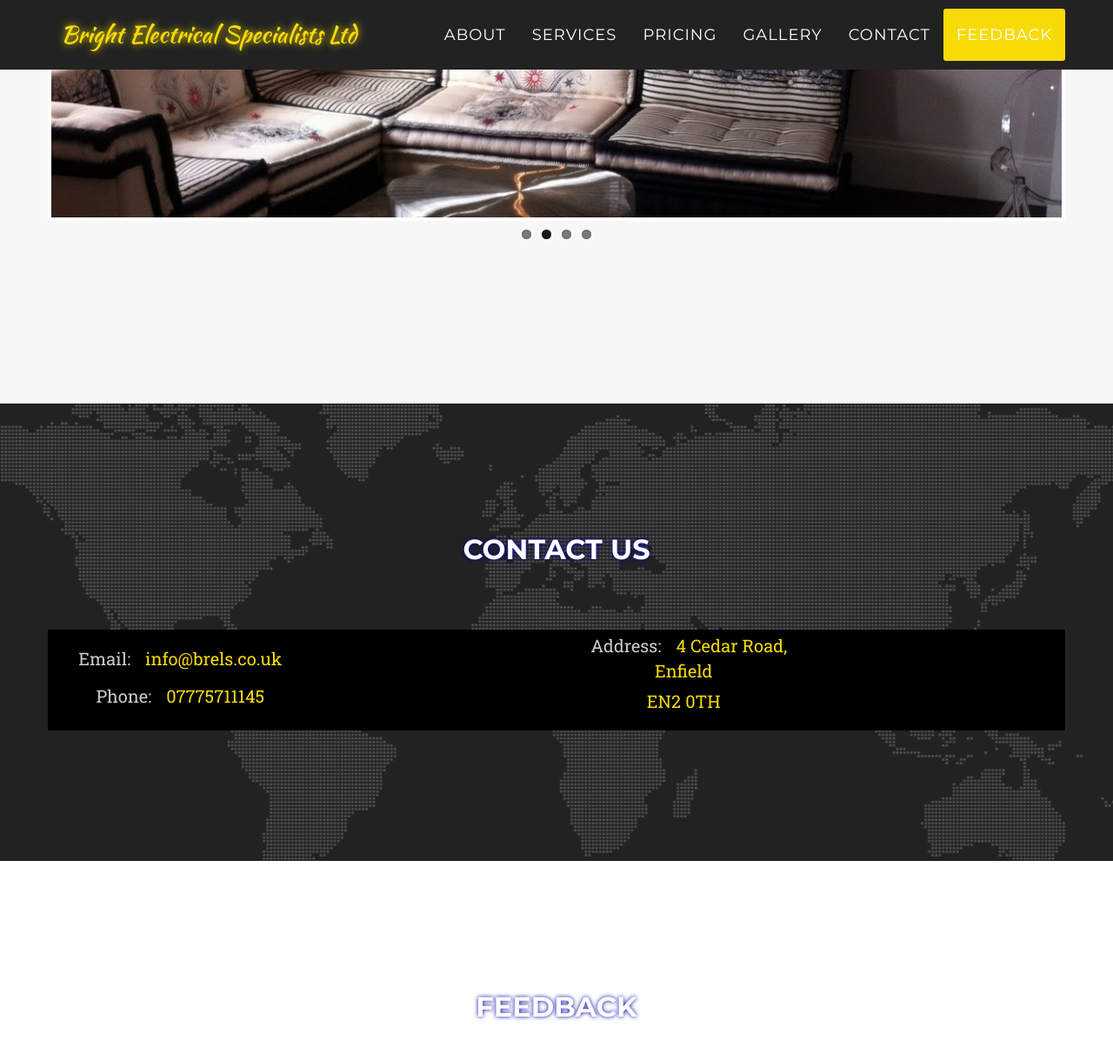
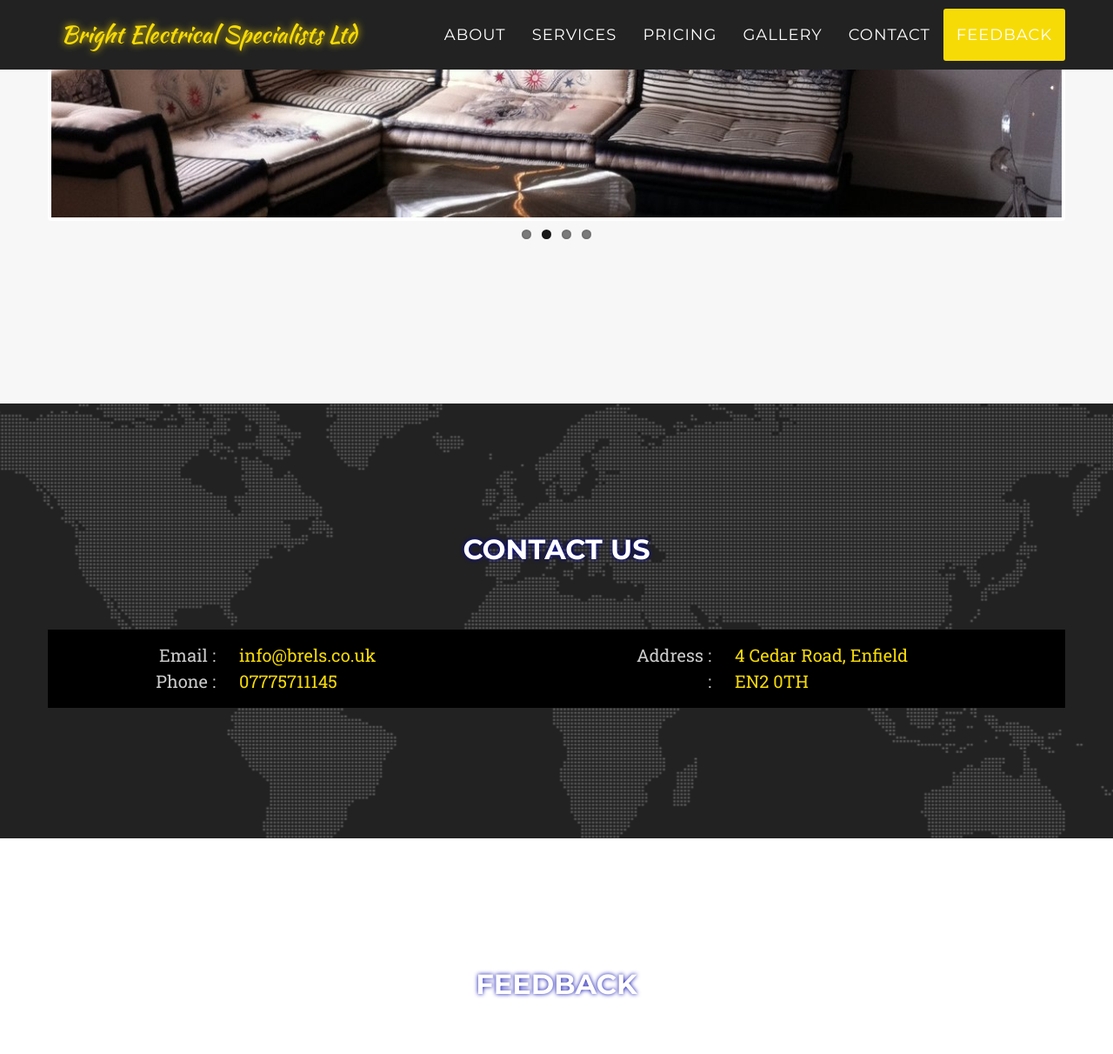
Before and after one commit to ilirraci/brels.co.uk, a Jekyll site: the page built from index.html, in a window 1280 px wide and 1400 px high, scrolled down 3102 px. Shown: the top 1212 px of the window at 87% size. Built offline with Jekyll 4.4.1, drawn with Linux system fonts in a browser that asks for light colours; some web fonts are replaced; comment, search, counter and statistics services are not loaded.

Commit message:
Fix formating of Contact Us (make it more aestethic).

```diff
--- a/_includes/contact.html
+++ b/_includes/contact.html
@@ -9,29 +9,25 @@
     </div>
 
     <div class="row contact">
-      <div class="col-md-6">
+      <div class="col-sm-6">
         <div class="row">
-          <div class="col-md-6 email">
-            <span class="label">Email:</span> <a href="mailto:{{ site.email }}">{{ site.email }}</a>
-	  </div>
+	  <div class="col-xs-4 label">Email : </div>
+          <div class="col-xs-8 email"><a href="mailto:{{ site.email }}">{{ site.email }}</a></div>
         </div>
         <div class="row">
-          <div class="col-md-6 phone">
-            <span class="label">Phone:</span> {{ site.phone }}
-	  </div>
+	  <div class="col-xs-4 label">Phone : </div>
+          <div class="col-xs-8 phone">{{ site.phone }}</div>
         </div>
       </div>
 
-      <div class="col-md-6">
+      <div class="col-sm-6">
         <div class="row">
-          <div class="col-md-6 address">
-            <span class="label">Address:</span> {{ site.address1 }}
-	  </div>
+	  <div class="col-xs-4 label">Address : </div>
+          <div class="col-xs-8 address">{{ site.address1 }}</div>
         </div>
         <div class="row">
-          <div class="col-md-6 phone">
-            {{ site.address2 }}
-	  </div>
+	  <div class="col-xs-4 label"> : </div>
+          <div class="col-xs-8 phone">{{ site.address2 }}</div>
         </div>
       </div>
     </div>
```
Also changed, not shown: _includes/css/agency.css (+9 -16 lines).
